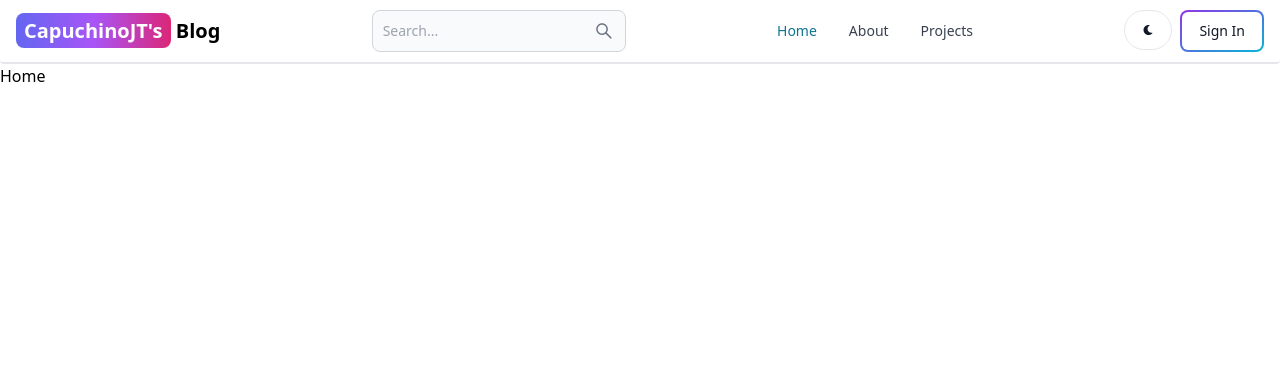
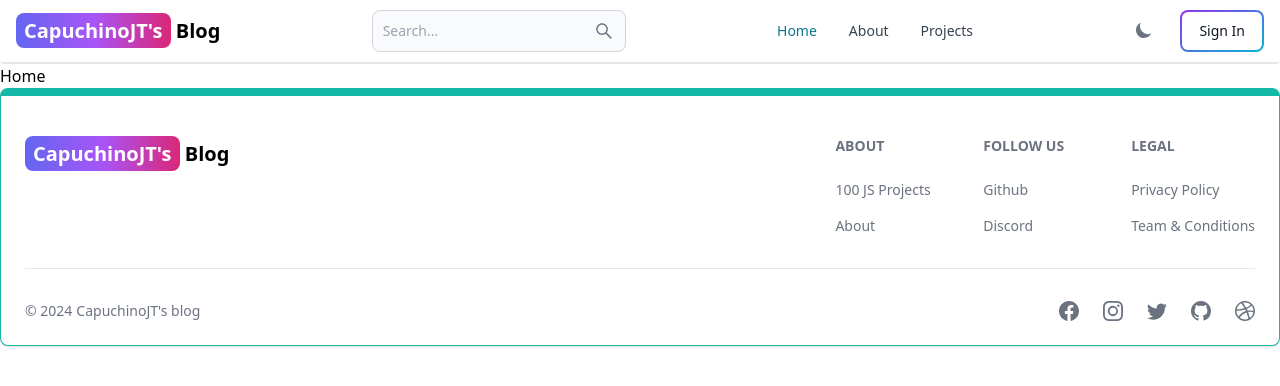
Before and after one commit to capuchinojt/sample-mern-blog, a React (Vite) app in the folder client/: page / in a window 1280 px wide. Shown: the top 386 px of the page. Built offline with nearby package versions, Linux system fonts and the light colour scheme.

Commit message:
Add footer to UI

```diff
--- a/client/src/App.jsx
+++ b/client/src/App.jsx
@@ -2,11 +2,14 @@
 
 import { pages } from "./routes"
 import Header from "./components/Header"
+import { FooterPage } from "./components/Footer"
+import { Flowbite } from "flowbite-react"
 
 export default function App() {
 
   return (
     <BrowserRouter>
+      <Flowbite>
         <Header />
         <Routes>
           {
@@ -14,6 +17,8 @@
             pages.map((page) => <Route {...page}/>)
           }
         </Routes>
+        <FooterPage />
+      </Flowbite>
     </BrowserRouter>
   )
 }
--- /dev/null
+++ b/client/src/components/Footer.jsx
@@ -0,0 +1,88 @@
+import { Footer } from "flowbite-react"
+import { BsFacebook, BsInstagram, BsTwitter, BsGithub, BsDribbble } from 'react-icons/bs'
+
+import { Logo } from "./Logo"
+
+export const FooterPage = () => {
+  return (
+    <Footer container className="border border-t-8 border-teal-500">
+      <div className="w-full max-w-7xl mx-auto">
+        <div className="grid w-full justify-between sm:flex md:grid-cols-1">
+          <div className="mt-5">
+            <Logo customClasses="text-lg" />
+          </div>
+          <div className="grid grid-cols-2 gap-8 mt-4 sm:grid-cols-3 sm:gap-6">
+            <div>
+              <Footer.Title title="About" />
+              <Footer.LinkGroup col>
+                <Footer.Link
+                  href="https://www.google.com"
+                  target="_blank"
+                  rel="noopener noreferrer"
+                >
+                  100 JS Projects
+                </Footer.Link>
+                <Footer.Link
+                  href="/about"
+                  target="_blank"
+                  rel="noopener noreferrer"
+                >
+                  About
+                </Footer.Link>
+              </Footer.LinkGroup>
+            </div>
+            <div>
+              <Footer.Title title="Follow us" />
+              <Footer.LinkGroup col>
+                <Footer.Link
+                  href="https://www.github.com"
+                  target="_blank"
+                  rel="noopener noreferrer"
+                >
+                  Github
+                </Footer.Link>
+                <Footer.Link
+                  href="#"
+                  target="_blank"
+                  rel="noopener noreferrer"
+                >
+                  Discord
+                </Footer.Link>
+              </Footer.LinkGroup>
+            </div>
+            <div>
+              <Footer.Title title="Legal" />
+              <Footer.LinkGroup col>
+                <Footer.Link
+                  href="#"
+                  target="_blank"
+                  rel="noopener noreferrer"
+                >
+                  Privacy Policy
+                </Footer.Link>
+                <Footer.Link
+                  href="#"
+                  target="_blank"
+                  rel="noopener noreferrer"
+                >
+                  Team & Conditions
+                </Footer.Link>
+              </Footer.LinkGroup>
+            </div>
+          </div>
+        </div>
+        <Footer.Divider />
+        <div className="w-full sm:flex sm:items-center sm:justify-between">
+          <Footer.Copyright href="#" by="CapuchinoJT's blog" year={new Date().getFullYear()}/>
+          <div className="flex gap-6 sm:mt-0 mt-4 sm:justify-center">
+            <Footer.Icon href="#" icon={BsFacebook} />
+            <Footer.Icon href="#" icon={BsInstagram} />
+            <Footer.Icon href="#" icon={BsTwitter} />
+            <Footer.Icon href="https://github.com" icon={BsGithub} />
+            <Footer.Icon href="#" icon={BsDribbble} />
+          </div>
+        </div>
+      </div>
+    </Footer>
+  )
+}
--- a/client/src/components/Header.jsx
+++ b/client/src/components/Header.jsx
@@ -1,16 +1,13 @@
-import { Button, Navbar, TextInput } from "flowbite-react";
+import { Button, DarkThemeToggle, Navbar, TextInput } from "flowbite-react";
 import { Link, useLocation } from "react-router-dom";
-import { FaMoon } from 'react-icons/fa'
 import { AiOutlineSearch } from 'react-icons/ai'
+import { Logo } from "./Logo";
 
 export default function Header() {
   const path = useLocation().pathname
   return (
     <Navbar className="border-b-2" fluid rounded>
-      <Link to="/" className="self-center whitespace-nowrap text-sm sm:text-xl font-semibold dark:text-white">
-        <span className="px-2 py-1 bg-gradient-to-r from-indigo-500 via-purple-500 to-pink-600 rounded-lg text-white">CapuchinoJT's</span>{' '}
-        Blog
-      </Link>
+      <Logo />
       <form>
         <TextInput id="search" type="text" placeholder="Search..." rightIcon={AiOutlineSearch} className="hidden lg:inline"/>
       </form>
@@ -18,9 +15,10 @@
         <AiOutlineSearch className=""/>
       </Button>
       <div className="flex gap-2 md:order-2">
-        <Button className="w-12 h-10 hidden sm:inline" color="gray" pill>
+        {/* <Button className="w-12 h-10 hidden sm:inline" color="gray" pill>
           <FaMoon />
-        </Button>
+        </Button> */}
+        <DarkThemeToggle className="w-12 h-10 hidden sm:inline" />
         <Link to='/sign-in'>
           <Button gradientDuoTone="purpleToBlue" outline>
             Sign In
--- /dev/null
+++ b/client/src/components/Logo.jsx
@@ -0,0 +1,15 @@
+import PropTypes from 'prop-types'
+import { Link } from "react-router-dom"
+
+export const Logo = ({customClasses}) => {
+  return (
+    <Link to="/" className={`${customClasses} self-center whitespace-nowrap text-sm sm:text-xl font-semibold dark:text-white`}>
+      <span className="px-2 py-1 bg-gradient-to-r from-indigo-500 via-purple-500 to-pink-600 rounded-lg text-white">CapuchinoJT's</span>{' '}
+      Blog
+    </Link>
+  )
+}
+
+Logo.propTypes = {
+  customClasses: PropTypes.string
+}
--- a/client/tailwind.config.js
+++ b/client/tailwind.config.js
@@ -15,5 +15,6 @@
       },
     },
   },
+  darkMode: 'class',
   plugins: [import('flowbite-react')],
 }
--- a/package.json
+++ b/package.json
@@ -26,6 +26,7 @@
     "cors": "^2.8.5",
     "dotenv": "^16.4.5",
     "express": "^4.18.3",
+    "jsonwebtoken": "^9.0.2",
     "moment-timezone": "^0.5.45",
     "mongoose": "^8.2.1",
     "nodemon": "^3.1.0"
```
Also changed, not shown: 1 other file (tests, documents, lock files or other folders). Lines whose indentation alone changed are shown as unchanged.
